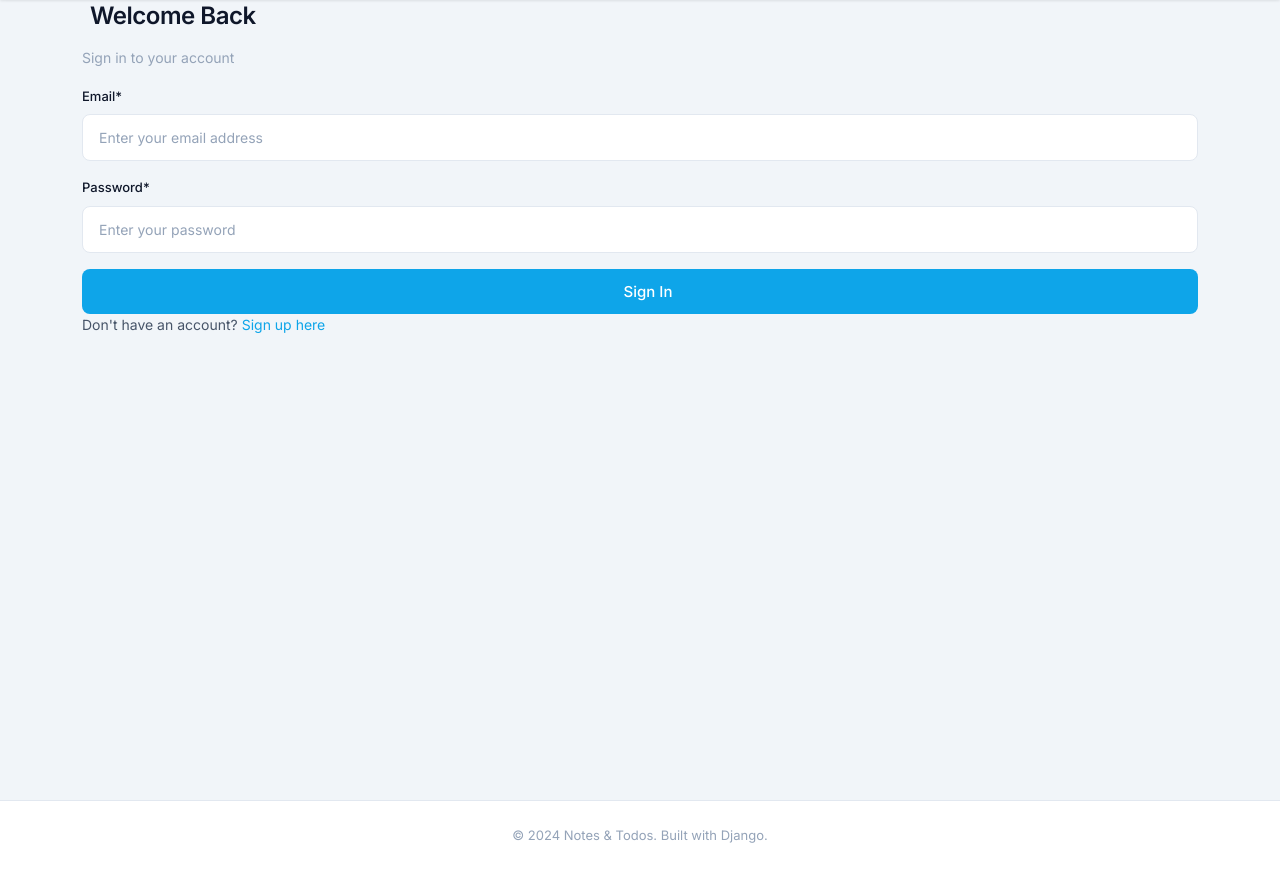
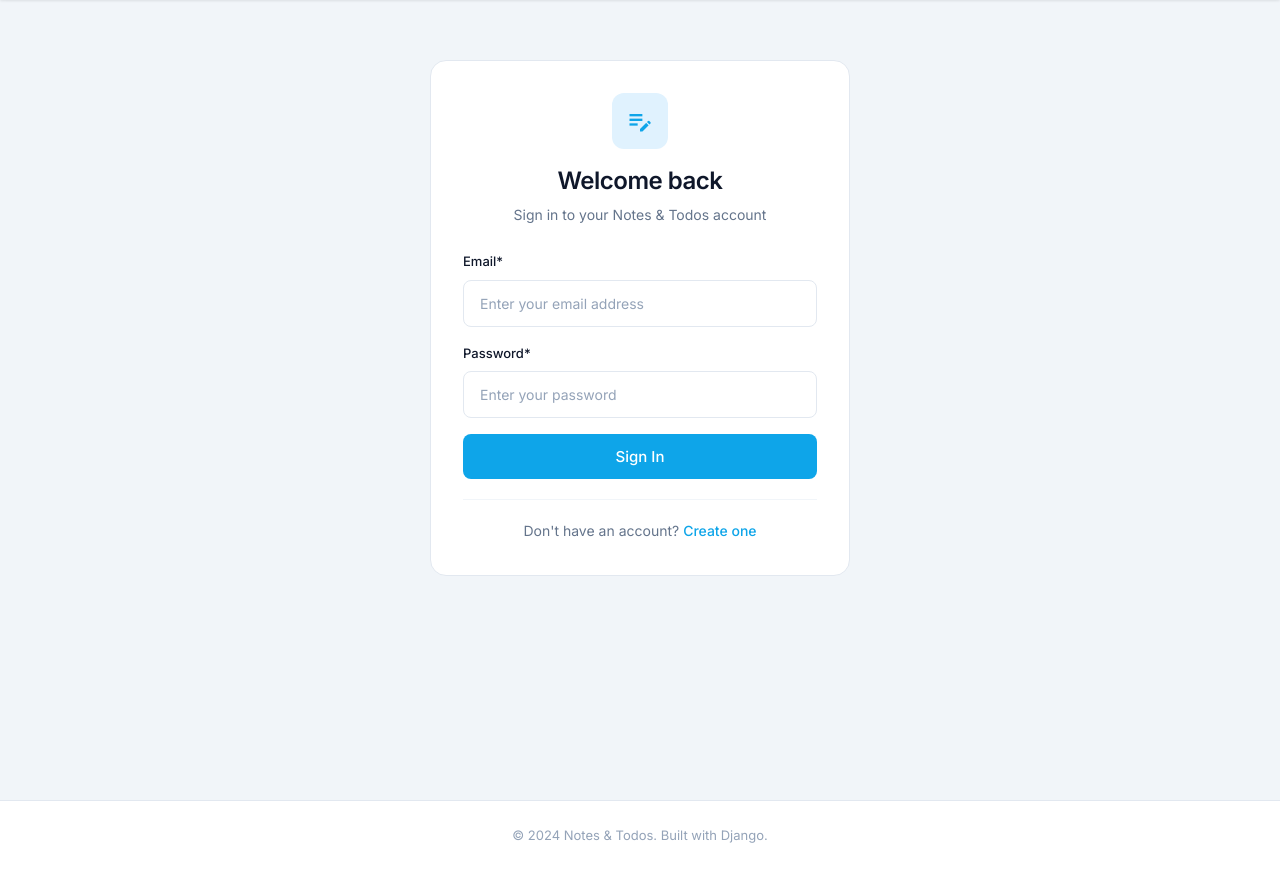
Before and after one commit to Gauravwagh/to-do, a Django app: page /accounts/login/ in a window 1280 px wide. Shown: the part 64-934 px from the top of the page. Run offline with Django 5.2, Linux system fonts and the light colour scheme; parts of the project's set-up code (start-up, migrations or seed data) failed here and were passed over; some libraries are stand-ins or nearby versions.

Commit message:
feat: Enhance UI with modern design and improved UX
- Fix multiple file upload widget in notes forms
- Add modern JavaScript enhancements with keyboard shortcuts, toast notifications
- Implement auto-save functionality for notes
- Add fade animations for alerts
- Modernize login and signup pages with improved styling
- Add accessibility improvements (keyboard navigation, ARIA labels)
- Implement todo checkbox toggle via AJAX

🤖 Generated with [Claude Code](https://claude.com/claude-code)

Co-Authored-By: Claude <noreply@anthropic.com>

```diff
--- a/static/js/main.js
+++ b/static/js/main.js
@@ -1,67 +1,181 @@
-// Main JavaScript for Evernote Clone
+// Modern Notes & Todos - Main JavaScript
 
 document.addEventListener('DOMContentLoaded', function() {
-    // Initialize TinyMCE
+    // Initialize all modules
     initializeTinyMCE();
+    initializeClipboard();
+    initializeNoteCards();
+    initializeAlerts();
+    initializeKeyboardShortcuts();
+    initializeFormEnhancements();
+    initializeTodoInteractions();
+});
 
-    // Initialize clipboard functionality
-    initializeClipboard();
+// ===== Note Cards =====
+function initializeNoteCards() {
+    const noteCards = document.querySelectorAll('.note-card[data-url]');
 
-    // Auto-hide alerts after 5 seconds
-    setTimeout(function() {
-        const alerts = document.querySelectorAll('.alert');
-        alerts.forEach(function(alert) {
-            if (alert.querySelector('.btn-close')) {
-                alert.querySelector('.btn-close').click();
+    noteCards.forEach(function(card) {
+        // Click to navigate
+        card.addEventListener('click', function(e) {
+            // Don't navigate if clicking on a button or link inside the card
+            if (e.target.closest('button, a, .btn')) return;
+            window.location.href = this.dataset.url;
+        });
+
+        // Keyboard accessibility
+        card.setAttribute('tabindex', '0');
+        card.setAttribute('role', 'link');
+
+        card.addEventListener('keydown', function(e) {
+            if (e.key === 'Enter' || e.key === ' ') {
+                e.preventDefault();
+                window.location.href = this.dataset.url;
             }
         });
-    }, 5000);
+    });
+}
 
-    // Note card click handlers
-    const noteCards = document.querySelectorAll('.note-card[data-url]');
-    noteCards.forEach(function(card) {
-        card.addEventListener('click', function() {
-            window.location.href = this.dataset.url;
-        });
+// ===== Alert Auto-hide =====
+function initializeAlerts() {
+    const alerts = document.querySelectorAll('.alert:not(.alert-permanent)');
+
+    alerts.forEach(function(alert) {
+        // Add fade-in animation
+        alert.style.animation = 'fadeIn 0.3s ease-out';
+
+        // Auto-hide after 5 seconds
+        setTimeout(function() {
+            alert.style.animation = 'fadeOut 0.3s ease-out';
+            setTimeout(function() {
+                if (alert.parentNode) {
+                    alert.remove();
+                }
+            }, 300);
+        }, 5000);
     });
+}
+
+// ===== Keyboard Shortcuts =====
+function initializeKeyboardShortcuts() {
+    document.addEventListener('keydown', function(e) {
+        // Ignore if typing in an input
+        if (e.target.matches('input, textarea, [contenteditable]')) return;
+
+        // Ctrl/Cmd + K: Focus search
+        if ((e.ctrlKey || e.metaKey) && e.key === 'k') {
+            e.preventDefault();
+            const searchInput = document.querySelector('input[name="q"]');
+            if (searchInput) {
+                searchInput.focus();
+                searchInput.select();
+            }
+        }
+
+        // N: New note (when not in input)
+        if (e.key === 'n' && !e.ctrlKey && !e.metaKey) {
+            const newNoteLink = document.querySelector('a[href*="note/create"]');
+            if (newNoteLink) {
+                e.preventDefault();
+                window.location.href = newNoteLink.href;
+            }
+        }
+
+        // Escape: Close modals/dropdowns
+        if (e.key === 'Escape') {
+            const openDropdowns = document.querySelectorAll('.dropdown-menu.show');
+            openDropdowns.forEach(d => d.classList.remove('show'));
+        }
+    });
+}
+
+// ===== Form Enhancements =====
+function initializeFormEnhancements() {
+    // Auto-save for note editing
+    const noteForm = document.querySelector('#note-form');
+    if (noteForm) {
+        let saveTimeout;
+        const noteId = noteForm.dataset.noteId;
+
+        if (noteId) {
+            noteForm.addEventListener('input', function() {
+                clearTimeout(saveTimeout);
+                saveTimeout = setTimeout(function() {
+                    autoSaveNote();
+                }, 2000);
+            });
+        }
+    }
 
     // Confirm delete actions
-    const deleteButtons = document.querySelectorAll('.btn-delete');
+    const deleteButtons = document.querySelectorAll('.btn-delete, [data-confirm]');
     deleteButtons.forEach(function(button) {
         button.addEventListener('click', function(e) {
-            if (!confirm('Are you sure you want to delete this item?')) {
+            const message = this.dataset.confirm || 'Are you sure you want to delete this item?';
+            if (!confirm(message)) {
                 e.preventDefault();
             }
         });
     });
 
-    // Auto-save for note editing (if on note edit page)
-    const noteContentField = document.getElementById('id_content');
-    if (noteContentField) {
-        let saveTimeout;
-        noteContentField.addEventListener('input', function() {
-            clearTimeout(saveTimeout);
-            saveTimeout = setTimeout(function() {
-                autoSaveNote();
-            }, 2000); // Auto-save after 2 seconds of inactivity
-        });
-    }
+    // Form validation visual feedback
+    const forms = document.querySelectorAll('form');
+    forms.forEach(function(form) {
+        const inputs = form.querySelectorAll('input, textarea, select');
 
-    // Search functionality
-    const searchForm = document.querySelector('form[action*="search"]');
-    if (searchForm) {
-        const searchInput = searchForm.querySelector('input[name="q"]');
-        if (searchInput) {
-            searchInput.addEventListener('keyup', function(e) {
-                if (e.key === 'Enter') {
-                    searchForm.submit();
+        inputs.forEach(function(input) {
+            input.addEventListener('blur', function() {
+                if (this.required && !this.value.trim()) {
+                    this.classList.add('is-invalid');
+                } else {
+                    this.classList.remove('is-invalid');
                 }
             });
-        }
-    }
-});
 
-// Auto-save function for notes
+            input.addEventListener('input', function() {
+                this.classList.remove('is-invalid');
+            });
+        });
+    });
+}
+
+// ===== Todo Interactions =====
+function initializeTodoInteractions() {
+    // Toggle todo completion via AJAX
+    const todoCheckboxes = document.querySelectorAll('.todo-checkbox-input[data-toggle-url]');
+
+    todoCheckboxes.forEach(function(checkbox) {
+        checkbox.addEventListener('change', function() {
+            const url = this.dataset.toggleUrl;
+            const todoCard = this.closest('.todo-card');
+
+            fetch(url, {
+                method: 'POST',
+                headers: {
+                    'X-CSRFToken': getCookie('csrftoken'),
+                    'X-Requested-With': 'XMLHttpRequest',
+                }
+            })
+            .then(response => response.json())
+            .then(data => {
+                if (data.success) {
+                    if (todoCard) {
+                        todoCard.classList.toggle('completed', data.is_completed);
+                    }
+                    showToast(data.message || 'Todo updated', 'success');
+                }
+            })
+            .catch(error => {
+                console.error('Error:', error);
+                showToast('Failed to update todo', 'error');
+                // Revert checkbox state
+                this.checked = !this.checked;
+            });
+        });
+    });
+}
+
+// ===== Auto-save Note =====
 function autoSaveNote() {
     const form = document.querySelector('#note-form');
     if (!form) return;
@@ -69,9 +183,8 @@ function autoSaveNote() {
     const formData = new FormData(form);
     const noteId = form.dataset.noteId;
 
-    if (!noteId) return; // Don't auto-save new notes
+    if (!noteId) return;
 
-    // Show saving indicator
     showSavingIndicator();
 
     fetch(form.action, {
@@ -95,22 +208,23 @@ function autoSaveNote() {
     });
 }
 
-// UI feedback functions
+// ===== UI Feedback =====
 function showSavingIndicator() {
     const indicator = document.getElementById('save-indicator');
     if (indicator) {
-        indicator.innerHTML = '<i class="fas fa-spinner fa-spin"></i> Saving...';
-        indicator.className = 'text-muted';
+        indicator.innerHTML = '<i class="material-icons" style="font-size: 14px;">sync</i> Saving...';
+        indicator.className = 'save-indicator saving';
     }
 }
 
 function showSavedIndicator() {
     const indicator = document.getElementById('save-indicator');
     if (indicator) {
-        indicator.innerHTML = '<i class="fas fa-check"></i> Saved';
-        indicator.className = 'text-success';
+        indicator.innerHTML = '<i class="material-icons" style="font-size: 14px;">check</i> Saved';
+        indicator.className = 'save-indicator saved';
         setTimeout(function() {
             indicator.innerHTML = '';
+            indicator.className = 'save-indicator';
         }, 2000);
     }
 }
@@ -118,15 +232,70 @@ function showSavedIndicator() {
 function showSaveError() {
     const indicator = document.getElementById('save-indicator');
     if (indicator) {
-        indicator.innerHTML = '<i class="fas fa-exclamation-triangle"></i> Save failed';
-        indicator.className = 'text-danger';
+        indicator.innerHTML = '<i class="material-icons" style="font-size: 14px;">error_outline</i> Save failed';
+        indicator.className = 'save-indicator error';
         setTimeout(function() {
             indicator.innerHTML = '';
+            indicator.className = 'save-indicator';
         }, 3000);
     }
 }
 
-// Utility functions
+// ===== Toast Notifications =====
+function showToast(message, type = 'info') {
+    const container = getToastContainer();
+
+    const toast = document.createElement('div');
+    toast.className = `toast toast-${type}`;
+    toast.innerHTML = `
+        <i class="material-icons">${getToastIcon(type)}</i>
+        <span>${message}</span>
+    `;
+
+    container.appendChild(toast);
+
+    // Trigger animation
+    requestAnimationFrame(() => {
+        toast.classList.add('show');
+    });
+
+    // Remove after 3 seconds
+    setTimeout(() => {
+        toast.classList.remove('show');
+        setTimeout(() => toast.remove(), 300);
+    }, 3000);
+}
+
+function getToastContainer() {
+    let container = document.getElementById('toast-container');
+    if (!container) {
+        container = document.createElement('div');
+        container.id = 'toast-container';
+        container.style.cssText = `
+            position: fixed;
+            bottom: 20px;
+            right: 20px;
+            z-index: 9999;
+            display: flex;
+            flex-direction: column;
+            gap: 8px;
+        `;
+        document.body.appendChild(container);
+    }
+    return container;
+}
+
+function getToastIcon(type) {
+    const icons = {
+        success: 'check_circle',
+        error: 'error',
+        warning: 'warning',
+        info: 'info'
+    };
+    return icons[type] || 'info';
+}
+
+// ===== Utility Functions =====
 function getCookie(name) {
     let cookieValue = null;
     if (document.cookie && document.cookie !== '') {
@@ -142,7 +311,7 @@ function getCookie(name) {
     return cookieValue;
 }
 
-// Set up CSRF token for AJAX requests
+// ===== CSRF Token Setup =====
 const csrftoken = getCookie('csrftoken');
 if (csrftoken) {
     document.addEventListener('DOMContentLoaded', function() {
@@ -159,7 +328,7 @@ if (csrftoken) {
     });
 }
 
-// TinyMCE initialization
+// ===== TinyMCE Initialization =====
 function initializeTinyMCE() {
     if (typeof tinymce !== 'undefined') {
         tinymce.init({
@@ -169,20 +338,28 @@ function initializeTinyMCE() {
             cleanup_on_startup: true,
             custom_undo_redo_levels: 20,
             theme: 'silver',
+            skin: 'oxide',
             plugins: [
-                'advlist autolink lists link image charmap print preview anchor',
-                'searchreplace visualblocks code fullscreen',
-                'insertdatetime media table contextmenu paste code'
+                'advlist', 'autolink', 'lists', 'link', 'image', 'charmap', 'preview', 'anchor',
+                'searchreplace', 'visualblocks', 'code', 'fullscreen',
+                'insertdatetime', 'media', 'table', 'help', 'wordcount'
             ],
-            toolbar: 'undo redo | formatselect | bold italic backcolor | \
-                alignleft aligncenter alignright alignjustify | \
-                bullist numlist outdent indent | removeformat | help',
+            toolbar: 'undo redo | blocks | bold italic forecolor | alignleft aligncenter alignright alignjustify | bullist numlist outdent indent | removeformat | help',
             menubar: false,
             statusbar: true,
             resize: true,
             branding: false,
-            content_css: '/static/css/style.css',
-            api_key: '70r2h4ki9m7s4vx8qw2lv8w1cz4izt726m4trl79l5i6bbks',
+            content_style: `
+                body {
+                    font-family: 'Inter', -apple-system, BlinkMacSystemFont, sans-serif;
+                    font-size: 14px;
+                    line-height: 1.6;
+                    color: #0f172a;
+                    padding: 16px;
+                }
+                p { margin: 0 0 1em; }
+                h1, h2, h3 { margin: 1.5em 0 0.5em; font-weight: 600; }
+            `,
             setup: function(editor) {
                 editor.on('change', function() {
                     editor.save();
@@ -192,82 +369,14 @@ function initializeTinyMCE() {
     }
 }
 
-// Clipboard functionality
-function copyToClipboard(text, buttonElement) {
-    // Create a temporary textarea element
-    const textarea = document.createElement('textarea');
-    textarea.value = text;
-    textarea.style.position = 'fixed';
-    textarea.style.left = '-999999px';
-    textarea.style.top = '-999999px';
-    document.body.appendChild(textarea);
-
-    try {
-        // Select and copy the text
-        textarea.select();
-        textarea.setSelectionRange(0, 99999); // For mobile devices
-
-        const successful = document.execCommand('copy');
-
-        if (successful) {
-            showCopySuccess(buttonElement);
-        } else {
-            // Fallback for modern browsers
-            if (navigator.clipboard && window.isSecureContext) {
-                navigator.clipboard.writeText(text).then(() => {
-                    showCopySuccess(buttonElement);
-                }).catch(() => {
-                    showCopyError(buttonElement);
-                });
-            } else {
-                showCopyError(buttonElement);
-            }
-        }
-    } catch (err) {
-        console.error('Failed to copy text: ', err);
-        showCopyError(buttonElement);
-    } finally {
-        // Clean up
-        document.body.removeChild(textarea);
-    }
-}
-
-function showCopySuccess(buttonElement) {
-    const originalText = buttonElement.innerHTML;
-    const originalClass = buttonElement.className;
-
-    buttonElement.innerHTML = '<i class="fas fa-check me-1"></i>Copied!';
-    buttonElement.className = originalClass.replace('btn-outline-secondary', 'btn-success');
-
-    setTimeout(() => {
-        buttonElement.innerHTML = originalText;
-        buttonElement.className = originalClass;
-    }, 2000);
-}
-
-function showCopyError(buttonElement) {
-    const originalText = buttonElement.innerHTML;
-    const originalClass = buttonElement.className;
-
-    buttonElement.innerHTML = '<i class="fas fa-exclamation-triangle me-1"></i>Failed';
-    buttonElement.className = originalClass.replace('btn-outline-secondary', 'btn-danger');
-
-    setTimeout(() => {
-        buttonElement.innerHTML = originalText;
-        buttonElement.className = originalClass;
-    }, 2000);
-}
-
-// Initialize clipboard functionality
+// ===== Clipboard Functionality =====
 function initializeClipboard() {
-    // Add copy to clipboard functionality to copy buttons
     const copyButtons = document.querySelectorAll('.copy-to-clipboard');
     copyButtons.forEach(button => {
         button.addEventListener('click', function(e) {
             e.preventDefault();
             e.stopPropagation();
 
-            // Get the text to copy from data attribute or find it in the page
             const textToCopy = this.getAttribute('data-copy-text');
             if (textToCopy) {
                 copyToClipboard(textToCopy, this);
@@ -275,3 +384,106 @@ function initializeClipboard() {
         });
     });
 }
+
+function copyToClipboard(text, buttonElement) {
+    if (navigator.clipboard && window.isSecureContext) {
+        navigator.clipboard.writeText(text)
+            .then(() => showCopySuccess(buttonElement))
+            .catch(() => fallbackCopy(text, buttonElement));
+    } else {
+        fallbackCopy(text, buttonElement);
+    }
+}
+
+function fallbackCopy(text, buttonElement) {
+    const textarea = document.createElement('textarea');
+    textarea.value = text;
+    textarea.style.cssText = 'position: fixed; left: -9999px;';
+    document.body.appendChild(textarea);
+
+    try {
+        textarea.select();
+        document.execCommand('copy');
+        showCopySuccess(buttonElement);
+    } catch (err) {
+        showCopyError(buttonElement);
+    } finally {
+        document.body.removeChild(textarea);
+    }
+}
+
+function showCopySuccess(buttonElement) {
+    const originalHTML = buttonElement.innerHTML;
+    buttonElement.innerHTML = '<i class="material-icons" style="font-size: 14px;">check</i> Copied!';
+    buttonElement.classList.add('btn-success');
+
+    setTimeout(() => {
+        buttonElement.innerHTML = originalHTML;
+        buttonElement.classList.remove('btn-success');
+    }, 2000);
+}
+
+function showCopyError(buttonElement) {
+    const originalHTML = buttonElement.innerHTML;
+    buttonElement.innerHTML = '<i class="material-icons" style="font-size: 14px;">error</i> Failed';
+    buttonElement.classList.add('btn-danger');
+
+    setTimeout(() => {
+        buttonElement.innerHTML = originalHTML;
+        buttonElement.classList.remove('btn-danger');
+    }, 2000);
+}
+
+// ===== CSS for Toast Notifications =====
+const toastStyles = document.createElement('style');
+toastStyles.textContent = `
+    .toast {
+        display: flex;
+        align-items: center;
+        gap: 8px;
+        padding: 12px 16px;
+        background: white;
+        border-radius: 8px;
+        box-shadow: 0 4px 12px rgba(0, 0, 0, 0.15);
+        font-size: 14px;
+        transform: translateX(120%);
+        transition: transform 0.3s ease;
+    }
+
+    .toast.show {
+        transform: translateX(0);
+    }
+
+    .toast i {
+        font-size: 18px;
+    }
+
+    .toast-success { border-left: 3px solid #10b981; }
+    .toast-success i { color: #10b981; }
+
+    .toast-error { border-left: 3px solid #ef4444; }
+    .toast-error i { color: #ef4444; }
+
+    .toast-warning { border-left: 3px solid #f59e0b; }
+    .toast-warning i { color: #f59e0b; }
+
+    .toast-info { border-left: 3px solid #3b82f6; }
+    .toast-info i { color: #3b82f6; }
+
+    .save-indicator {
+        font-size: 12px;
+        display: flex;
+        align-items: center;
+        gap: 4px;
+    }
+
+    .save-indicator.saving { color: #64748b; }
+    .save-indicator.saved { color: #10b981; }
+    .save-indicator.error { color: #ef4444; }
+
+    @keyframes fadeOut {
+        from { opacity: 1; transform: translateY(0); }
+        to { opacity: 0; transform: translateY(-8px); }
+    }
+`;
+document.head.appendChild(toastStyles);
--- a/templates/accounts/login.html
+++ b/templates/accounts/login.html
@@ -1,29 +1,113 @@
 {% extends 'base.html' %}
 {% load crispy_forms_tags %}
 
-{% block title %}Login - Notes & To-Do's{% endblock %}
+{% block title %}Login - Notes & Todos{% endblock %}
+
+{% block extra_css %}
+<style>
+    .auth-wrapper {
+        min-height: calc(100vh - var(--navbar-height) - 100px);
+        display: flex;
+        align-items: center;
+        justify-content: center;
+        padding: var(--space-6);
+    }
+
+    .auth-card {
+        width: 100%;
+        max-width: 420px;
+        background: var(--bg-primary);
+        border-radius: var(--radius-xl);
+        border: 1px solid var(--border-default);
+        padding: var(--space-8);
+    }
+
+    .auth-header {
+        text-align: center;
+        margin-bottom: var(--space-6);
+    }
+
+    .auth-logo {
+        width: 56px;
+        height: 56px;
+        background: var(--primary-light);
+        border-radius: var(--radius-lg);
+        display: flex;
+        align-items: center;
+        justify-content: center;
+        margin: 0 auto var(--space-4);
+    }
+
+    .auth-logo i {
+        font-size: 1.75rem;
+        color: var(--primary-color);
+    }
+
+    .auth-header h2 {
+        font-size: 1.5rem;
+        margin-bottom: var(--space-2);
+    }
+
+    .auth-header p {
+        color: var(--text-tertiary);
+        margin: 0;
+        font-size: 0.875rem;
+    }
+
+    .auth-form .form-group {
+        margin-bottom: var(--space-4);
+    }
+
+    .auth-form .form-label {
+        font-size: 0.8125rem;
+    }
+
+    .auth-footer {
+        text-align: center;
+        margin-top: var(--space-5);
+        padding-top: var(--space-5);
+        border-top: 1px solid var(--border-light);
+    }
+
+    .auth-footer p {
+        font-size: 0.875rem;
+        color: var(--text-tertiary);
+        margin: 0;
+    }
+
+    .auth-footer a {
+        color: var(--primary-color);
+        font-weight: 500;
+    }
+
+    .auth-footer a:hover {
+        color: var(--primary-hover);
+    }
+</style>
+{% endblock %}
 
 {% block content %}
-<div class="container">
-    <div class="auth-container">
+<div class="auth-wrapper">
+    <div class="auth-card">
         <div class="auth-header">
-            <h2><i class="fas fa-sticky-note text-success me-2"></i>Welcome Back</h2>
-            <p class="text-muted">Sign in to your account</p>
+            <div class="auth-logo">
+                <i class="material-icons">edit_note</i>
+            </div>
+            <h2>Welcome back</h2>
+            <p>Sign in to your Notes & Todos account</p>
         </div>
 
-        <form method="post">
+        <form method="post" class="auth-form">
             {% csrf_token %}
             {{ form|crispy }}
 
-            <div class="d-grid gap-2 mt-3">
-                <button type="submit" class="btn btn-primary btn-lg">
-                    <i class="fas fa-sign-in-alt me-2"></i>Sign In
-                </button>
-            </div>
+            <button type="submit" class="btn btn-primary btn-lg w-100">
+                Sign In
+            </button>
         </form>
 
-        <div class="auth-links">
-            <p>Don't have an account? <a href="{% url 'accounts:signup' %}">Sign up here</a></p>
+        <div class="auth-footer">
+            <p>Don't have an account? <a href="{% url 'accounts:signup' %}">Create one</a></p>
         </div>
     </div>
 </div>
```
Also changed, not shown: notes/forms.py (+6 -2 lines), templates/accounts/signup.html (+97 -13 lines).
